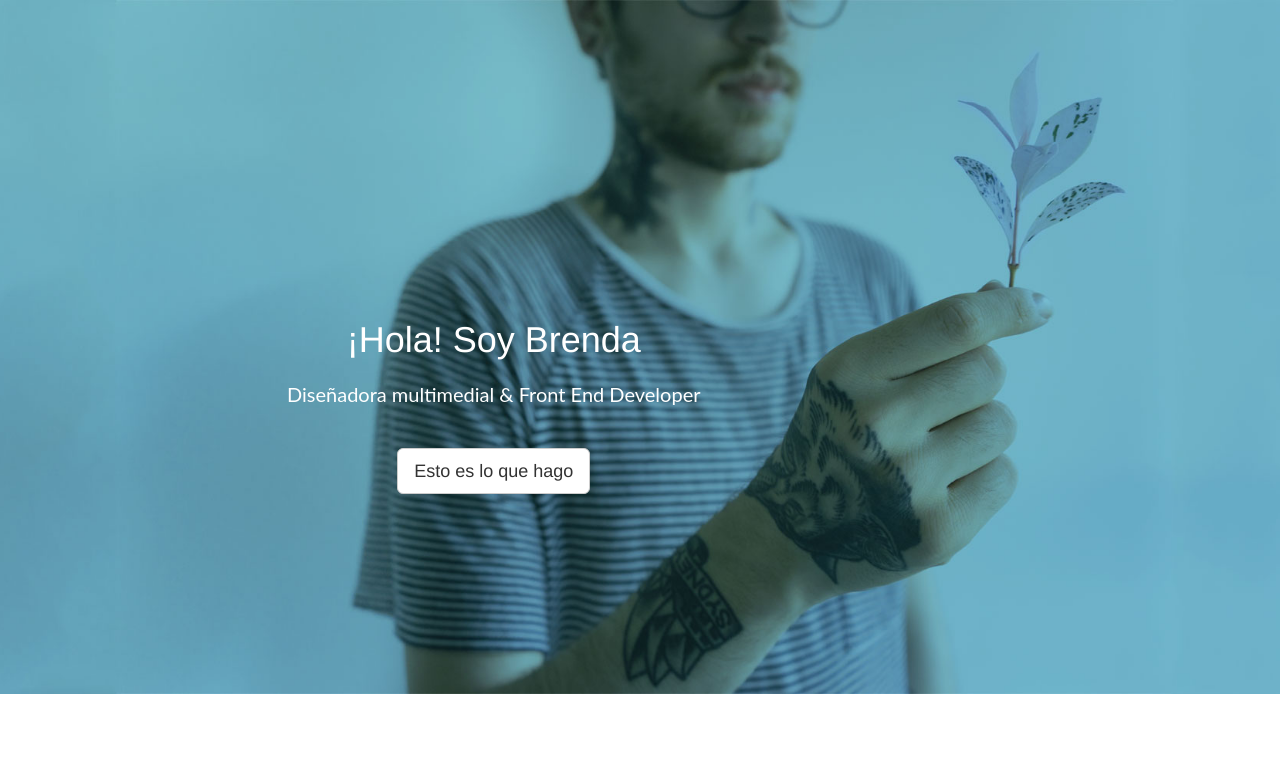
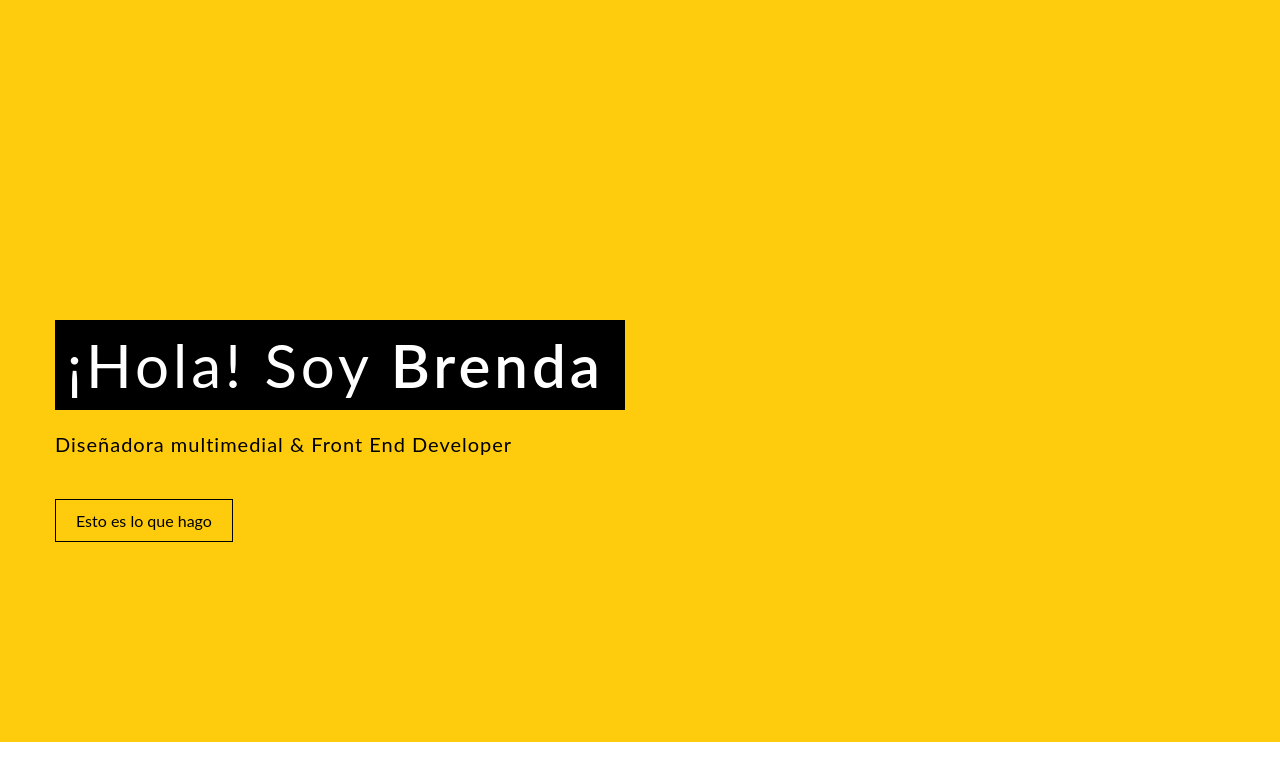
Before and after one commit to brendarychter/brychter, a PHP site: page /_index.html in a window 1280 px wide. Shown: the top 781 px of the page. Run offline with PHP 8.4, Linux system fonts and the light colour scheme.

Commit message:
home header

```diff
--- a/_index.html
+++ b/_index.html
@@ -28,12 +28,16 @@
 	        <div class="intro-text">
 	          <h1>¡Hola! Soy <span class="name">Brenda</span></h1>
 	          <p>Diseñadora multimedial & Front End Developer</p>
-	          <a href="#about" class="btn btn-default btn-lg page-scroll">Esto es lo que hago</a> </div>
+	          <a href="#main-section" class="btn btn-default btn-lg page-scroll what-i-do">Esto es lo que hago</a> </div>
 	      </div>
 	    </div>
 	  </div>
 	</header>
+	<main>
+		<section id="main-section">
 
+		</section>
+	</main>
 </body>
 
 <!-- Librerias externas -->
--- a/css/main.css
+++ b/css/main.css
@@ -1,38 +1,61 @@
-#header .intro {
+.intro {
   display: table;
   width: 100%;
   height: auto;
   padding: 100px 0;
   text-align: center;
   color: #fff;
-  background: url(../img/intro-bg.jpg) no-repeat center top;
-  background-color: #7bc3d1;
+  background-color: #ffcb0d;
   -webkit-background-size: cover;
   -moz-background-size: cover;
   background-size: cover;
-  -o-background-size: cover; }
+  -o-background-size: cover;
+  font-family: 'Lato', sans-serif; }
+  .intro .intro-text p {
+    font-family: inherit;
+    color: #000;
+    letter-spacing: 1px; }
+  .intro .intro-text .what-i-do {
+    color: #000;
+    background-color: transparent;
+    border-color: #000;
+    padding: 10px 20px;
+    margin: 0;
+    font-size: 16px;
+    border-radius: 0;
+    font-family: inherit;
+    transition: all 0.3s ease 0s; }
+    .intro .intro-text .what-i-do:hover {
+      background: #000;
+      color: #fff; }
+  .intro h1 {
+    font-size: 60px;
+    font-weight: 400;
+    letter-spacing: 4px;
+    padding: 12px;
+    width: 65%;
+    background-color: #000; }
+  .intro .name {
+    font-weight: 600; }
 
-.intro .intro-text {
-  max-width: 75%; }
-
-.intro .intro-text p {
-  font-family: 'Lato', sans-serif;
-  font-size: 20px;
-  margin-bottom: 40px;
-  margin-top: 20px; }
-
-section {
-  padding: 120px 0; }
-
-header .intro-text {
-  padding-top: 200px;
-  padding-bottom: 100px; }
-
+/* Resolutions */
+@media (min-width: 1px) and (max-width: 767px) {
+  .intro h1 {
+    margin: 0 auto;
+    font-size: 24px;
+    margin-bottom: 20px; } }
 @media (min-width: 768px) {
   .intro {
     height: 100%;
     padding: 0;
-    text-align: left;
-    color: #fff; } }
+    text-align: left; }
+    .intro .intro-text {
+      max-width: 75%;
+      padding-top: 300px;
+      padding-bottom: 200px; }
+      .intro .intro-text p {
+        font-size: 20px;
+        margin-bottom: 40px;
+        margin-top: 20px; } }
 
 /*# sourceMappingURL=main.css.map */
--- a/scss/main.scss
+++ b/scss/main.scss
@@ -1,4 +1,3 @@
-#header{
 .intro{
 	display: table;
 	width: 100%;
@@ -6,20 +5,73 @@
 	padding: 100px 0;
 	text-align: center;
 	color: #fff;
-		background: url(../img/intro-bg.jpg) no-repeat center top;
-		background-color: #7bc3d1;
+	// background: url(../img/intro-bg.jpg) no-repeat center top;
+	background-color: #ffcb0d;
 	-webkit-background-size: cover;
 	-moz-background-size: cover;
 	background-size: cover;
 	-o-background-size: cover;
+	font-family: 'Lato', sans-serif;
+	.intro-text{
+		p{
+			font-family: inherit;
+    		color: #000;
+    		letter-spacing: 1px;
+		}
+		.what-i-do{
+			color: #000;
+		    background-color: transparent;
+		    border-color: #000;
+		    padding: 10px 20px;
+		    margin: 0;
+		    font-size: 16px;
+		    border-radius: 0;
+		    font-family: inherit;
+		    transition: all 0.3s ease 0s;
+		    &:hover{
+		    	background: #000;
+		    	color: #fff;
+		    }
+		}
+	}
+	h1{
+		font-size: 60px;
+		font-weight: 400;
+		letter-spacing: 4px;
+		padding: 12px;
+		width: 65%;
+		background-color: #000;
+	}
+	.name{
+		font-weight: 600;
+	}
 }
 
+
+/* Resolutions */
+
+@media (min-width: 1px) and (max-width: 767px){
+	.intro h1{
+		margin: 0 auto;
+	    font-size: 24px;
+	    margin-bottom: 20px;
+	}
 }
 @media (min-width: 768px){
 	.intro {
 	    height: 100%;
 	    padding: 0;
 	    text-align: left;
-	    color: #fff;
+	    .intro-text {
+		    max-width: 75%;
+		    padding-top: 300px;
+    		padding-bottom: 200px;
+    		p{
+    			font-size: 20px;
+			    margin-bottom: 40px;
+			    margin-top: 20px;
+
     		}
 		}
+	}
+}
```
Also changed, not shown: 1 other file. Lines whose indentation alone changed are shown as unchanged.
